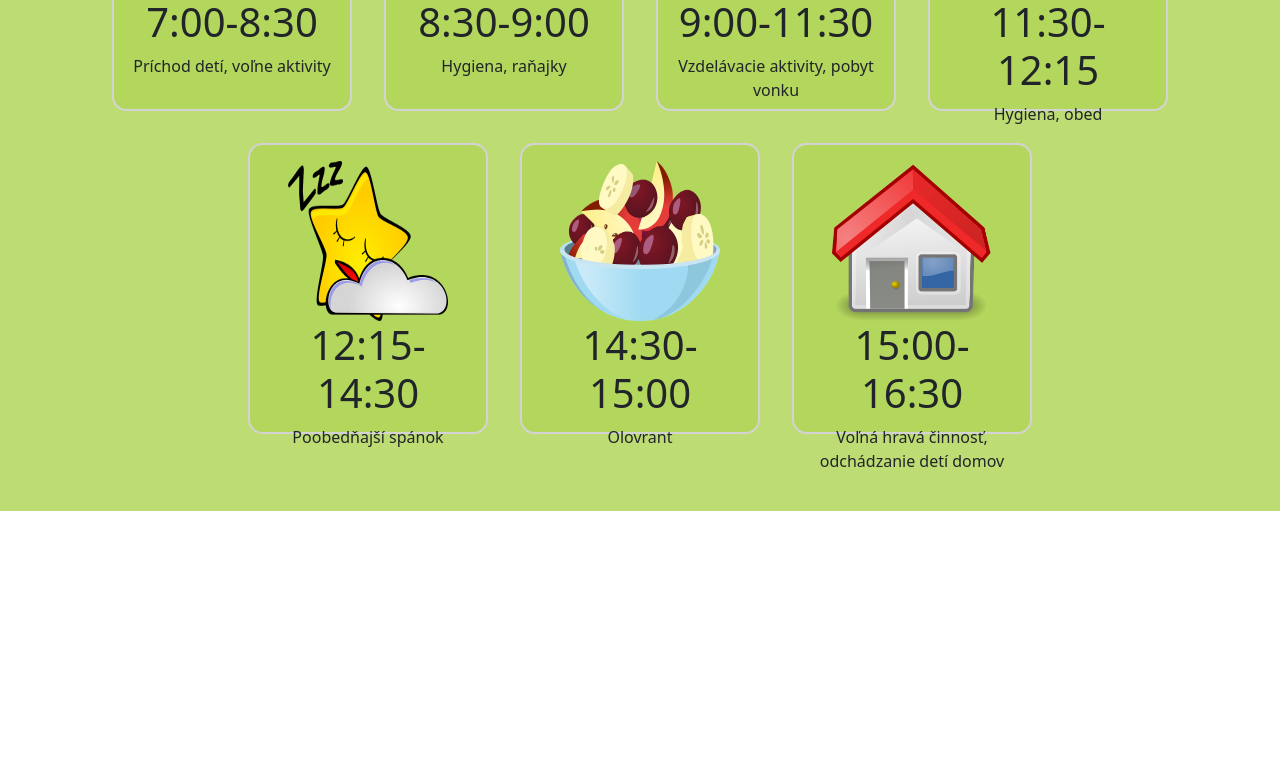
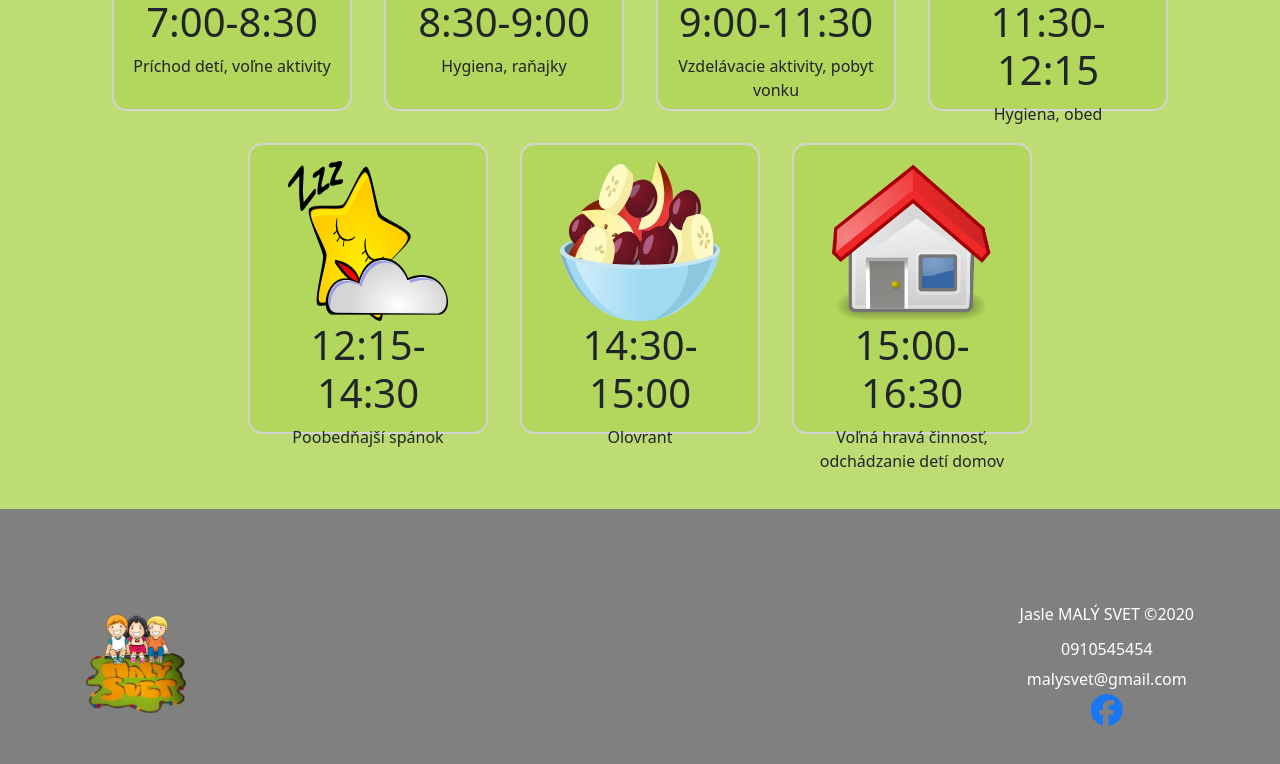
Before and after one commit to Hcki186/JasleMalySvet, a Vue app: page / in a window 1280 px wide. Shown: the part 2236-3000 px from the top of the page. Before the commit the page ends 2747 px from the top, so only its background shows below. Built offline with nearby package versions, Linux system fonts and the light colour scheme; data requests are answered from the project's data file.

Commit message:
adding footer

```diff
--- a/src/App.vue
+++ b/src/App.vue
@@ -1,15 +1,16 @@
 <template>
   <NavBar></NavBar>
   <RouterView />
+  <FooterBar></FooterBar>
 </template>
 
 
 
 <script setup lang="ts">
-import { RouterLink, RouterView } from 'vue-router'
+import {RouterView } from 'vue-router'
 import NavBar from "./components/NavBar.vue"
+import FooterBar from "./components/FooterBar.vue"
 </script>
-
 
 <style >
 </style>
```
